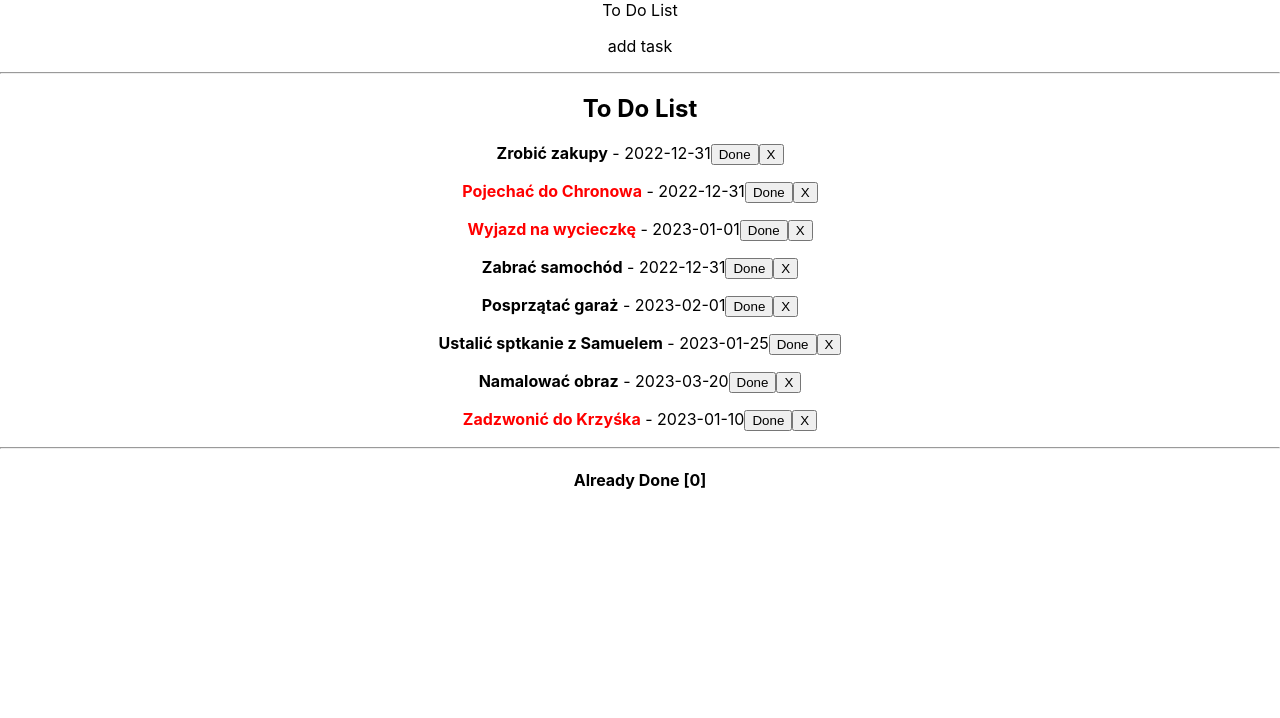
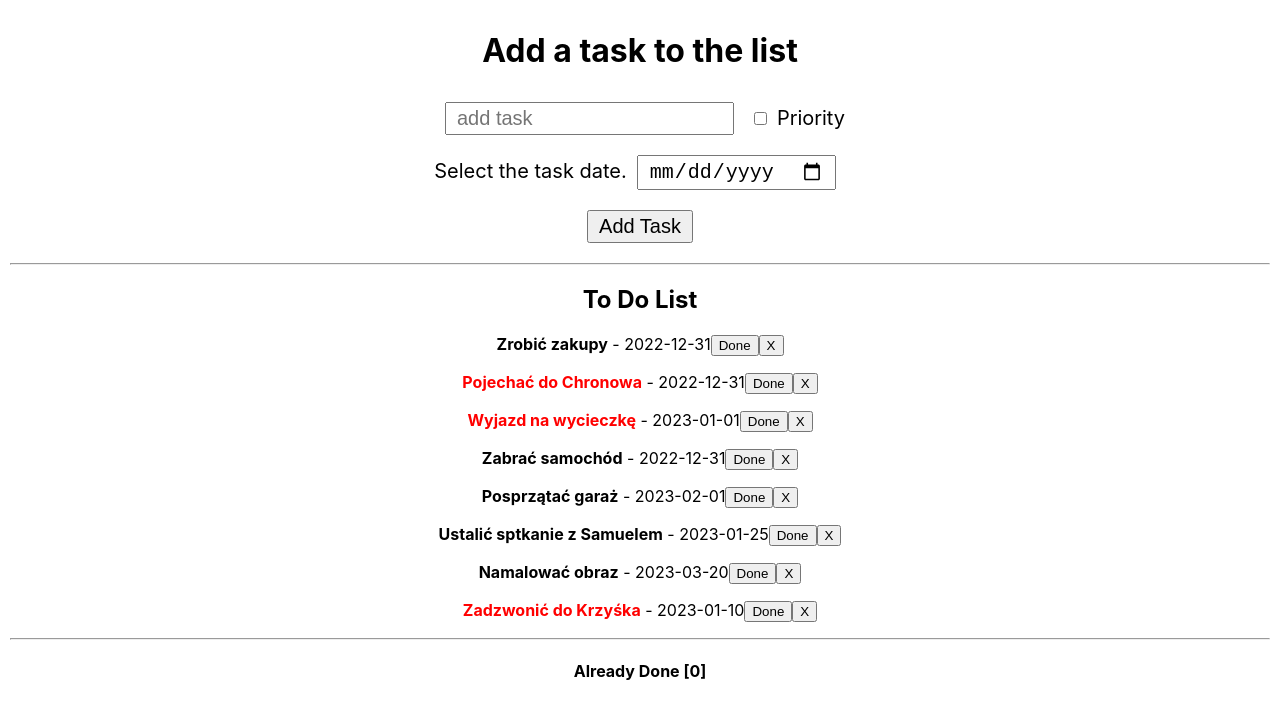
Before and after one commit to ArekeL/To_Do_App, a React (Create React App) app: page / in a window 1280 px wide. Shown: the top 718 px of the page. Built offline with nearby package versions, Linux system fonts and the light colour scheme.

Commit message:
Task adding form - structure

```diff
--- /dev/null
+++ b/src/components/AddTask.css
@@ -0,0 +1,13 @@
+.form {
+	font-size: 20px;
+}
+input {
+	margin: 10px;
+	padding: 3px 10px;
+	font-size: 20px;
+}
+.form > button {
+	margin: 10px;
+	padding: 3px 10px;
+	font-size: 20px;
+}
--- a/src/components/AddTask.js
+++ b/src/components/AddTask.js
@@ -1,11 +1,23 @@
 import React, { Component } from "react";
+import "./AddTask.css";
+class AddTask extends Component {
+	state = {
+		addText: "",
+		checked: false,
+		date: "02.01.2023",
+	};
 
-class AddTask extends Component {
-	state = {};
 	render() {
 		return (
 			<div className='form'>
-				<p>add task</p>
+				<input type='text' placeholder='add task' value={this.state.addText} />
+				<input type='checkbox' checked={this.state.checked} id='important' />
+				<label htmlFor='important'>Priority</label>
+				<br />
+				<label htmlFor='date'>Select the task date.</label>
+				<input type='date' />
+				<br />
+				<button>Add Task</button>
 				<hr />
 			</div>
 		);
--- a/src/components/App.css
+++ b/src/components/App.css
@@ -1,3 +1,4 @@
 .App {
 	text-align: center;
+	padding: 10px;
 }
--- a/src/components/App.js
+++ b/src/components/App.js
@@ -106,7 +106,7 @@ class App extends Component {
 	render() {
 		return (
 			<div className='App'>
-				<div>To Do List</div>
+				<h1>Add a task to the list</h1>
 				<AddTask />
 				<TaskList
 					tasks={this.state.tasks}
```
